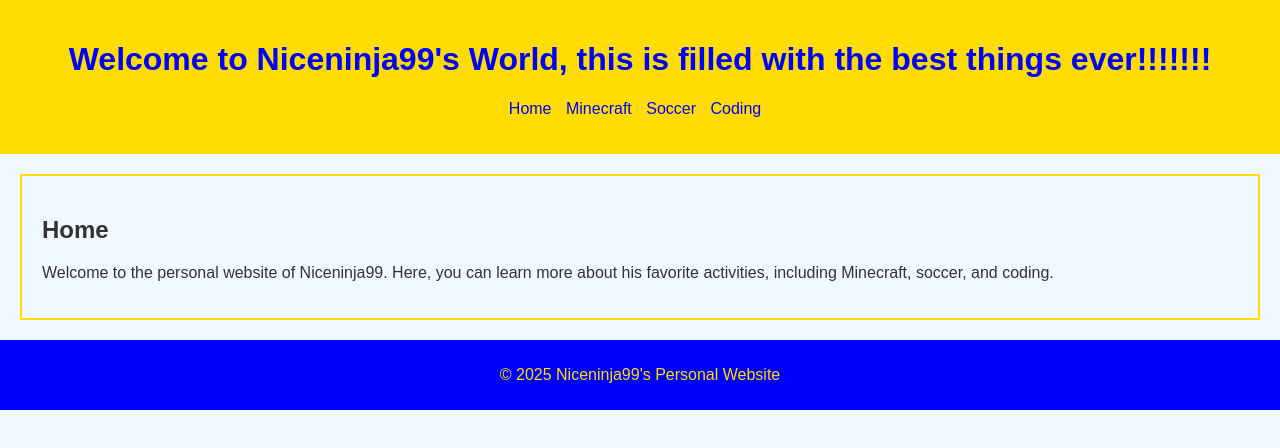
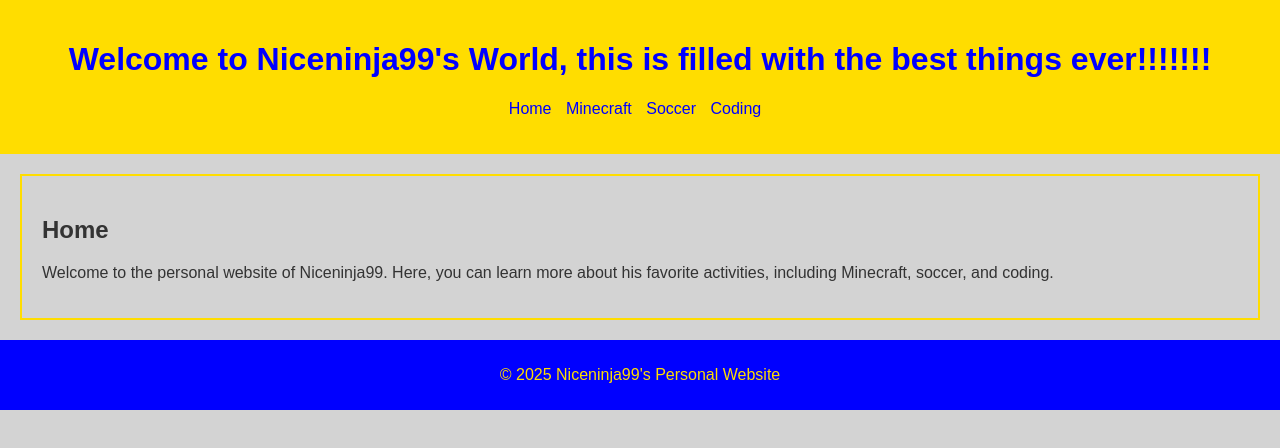
Before and after one commit to niceninja99/niceninja, a plain HTML site: page index.html in a window 1280 px wide. Drawn offline with Linux system fonts and the light colour scheme.

Commit message:
Update styles.css

```diff
--- a/styles.css
+++ b/styles.css
@@ -1,6 +1,6 @@
 body {
     font-family: Arial, sans-serif;
-    background-color: #f0f8ff; /* Light blue background */
+    background-color: #d3d3d3; /* Light gray background */
     color: #333;
     margin: 0;
     padding: 0;
```
